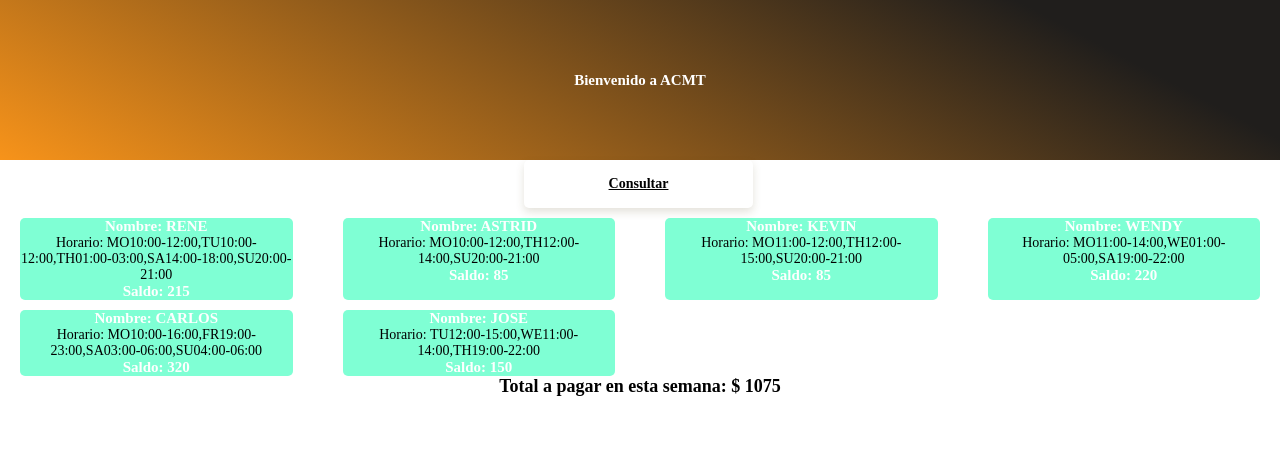
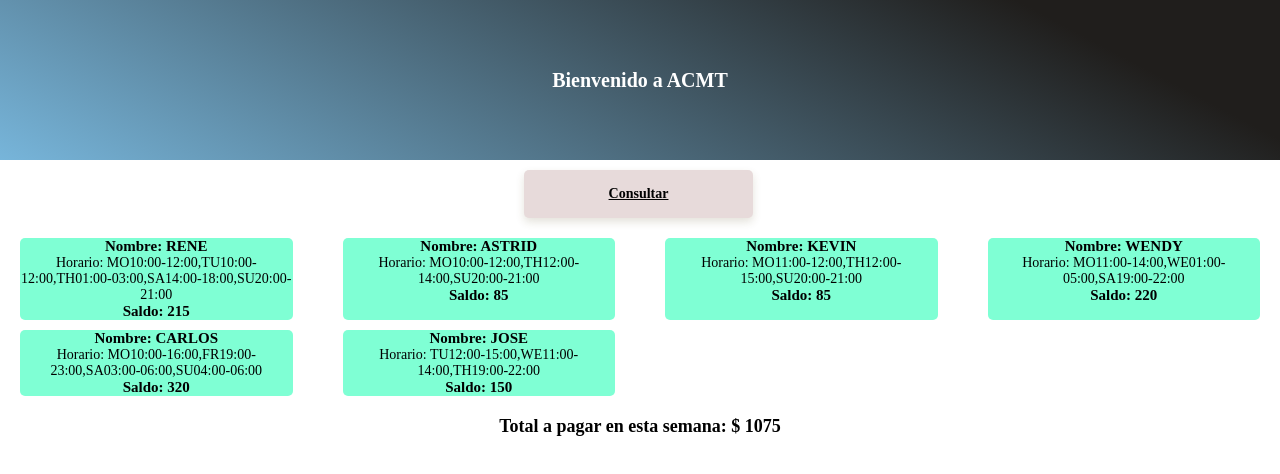
Before and after one commit to kevinjlope/IOET_SalaryEmployee, a plain HTML site: page index.html in a window 1280 px wide. Both pictures are taken after a click on the link "Consultar". Drawn offline with Linux system fonts and the light colour scheme.

Commit message:
Se modifico los estilos

```diff
--- a/index.html
+++ b/index.html
@@ -9,7 +9,7 @@
 </head>
 <body>
     <header class="header">
-        <h2>Bienvenido a ACMT</h2>
+        <h1>Bienvenido a ACMT</h1>
 
     </header>
 
--- a/js/funciones.js
+++ b/js/funciones.js
@@ -86,17 +86,14 @@ export function manipularDOM(){
 }
 
 function mostrarBotones(e){
+   // contenedorEmpleado.clear();
     e.preventDefault();
+    limpiarHTML();
     let totalSaldoAll = 0;
     console.log("Hola Mundo")
     empleados.forEach(empleado => {
         console.log(empleado)
-        // let h3 = document.createElement("h3");
-        // h3.textContent = empleado.nombre;
-        // contenedorEmpleado.appendChild(h3);
         let article = document.createElement("article");
-       // article.textContent = empleado.nombre;
-        //let ui = new UI(empleado);
         article.innerHTML = `
             <h2> Nombre: ${empleado.nombre} </h2>
             <p class = "parrafo">Horario: ${empleado.horario}</p>
@@ -107,4 +104,10 @@ function mostrarBotones(e){
         totalSaldoAll += empleado.saldo;
     })
     totalUI.textContent = `Total a pagar en esta semana: $ ${totalSaldoAll}`;
+
 }
+function limpiarHTML() {
+    while(contenedorEmpleado.firstChild) {
+        contenedorEmpleado.removeChild(contenedorEmpleado.firstChild);
+    }
+}
--- a/style.css
+++ b/style.css
@@ -19,10 +19,10 @@ header {
     min-width: 32rem;
     height: 16rem;
     text-align: center;
-    background: linear-gradient(207.8deg, #201E1C 16.69%, #F7931A 100%);
+    background: linear-gradient(207.8deg, #201E1C 16.69%, #77b5da 100%);
 }
 
-h2{
+h1{
     color: #fff;
     display: relative;
 }
@@ -37,25 +37,25 @@ main{
     left: calc(50% - 116px);
     /* top: 27rem;  */
     display: block;
-    /* margin-top: 3.5rem; */
-    margin-bottom: 1rem;
+    margin-top: 1rem;
+    margin-bottom: 2rem;
     padding: 1.5rem;
     width: 22.9rem;
     height: 4.8rem;
-    background-color: var(--off-white);
+    background-color: rgb(231, 218, 218);
     border: none;
     border-radius: 0.5rem;
     box-shadow: 0px 4px 8px rgb(89 73 30 / 16%);
     font-size: 1.4rem;
     font-weight: bold;
     line-height: 1.8rem;
-    color: var(--black);
+    color: black;
 }
 .contenedor-empleado{
     display: grid;
     grid-gap: 1rem;
     grid-template-columns: repeat(auto-fit, minmax(28rem, 1fr));
-
+    margin-bottom: 2rem;
     /* min-width: 32rem;
     height: 100%; */
 
```
